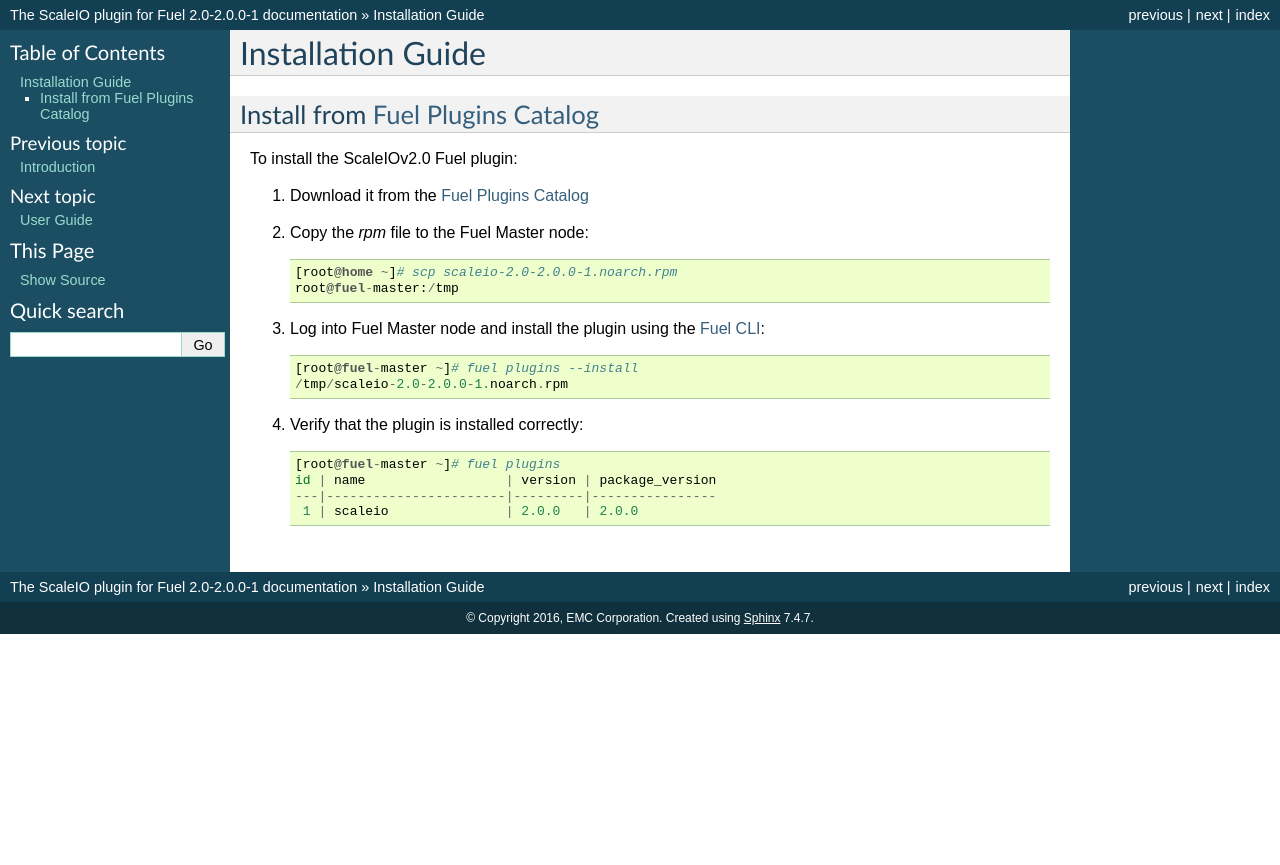
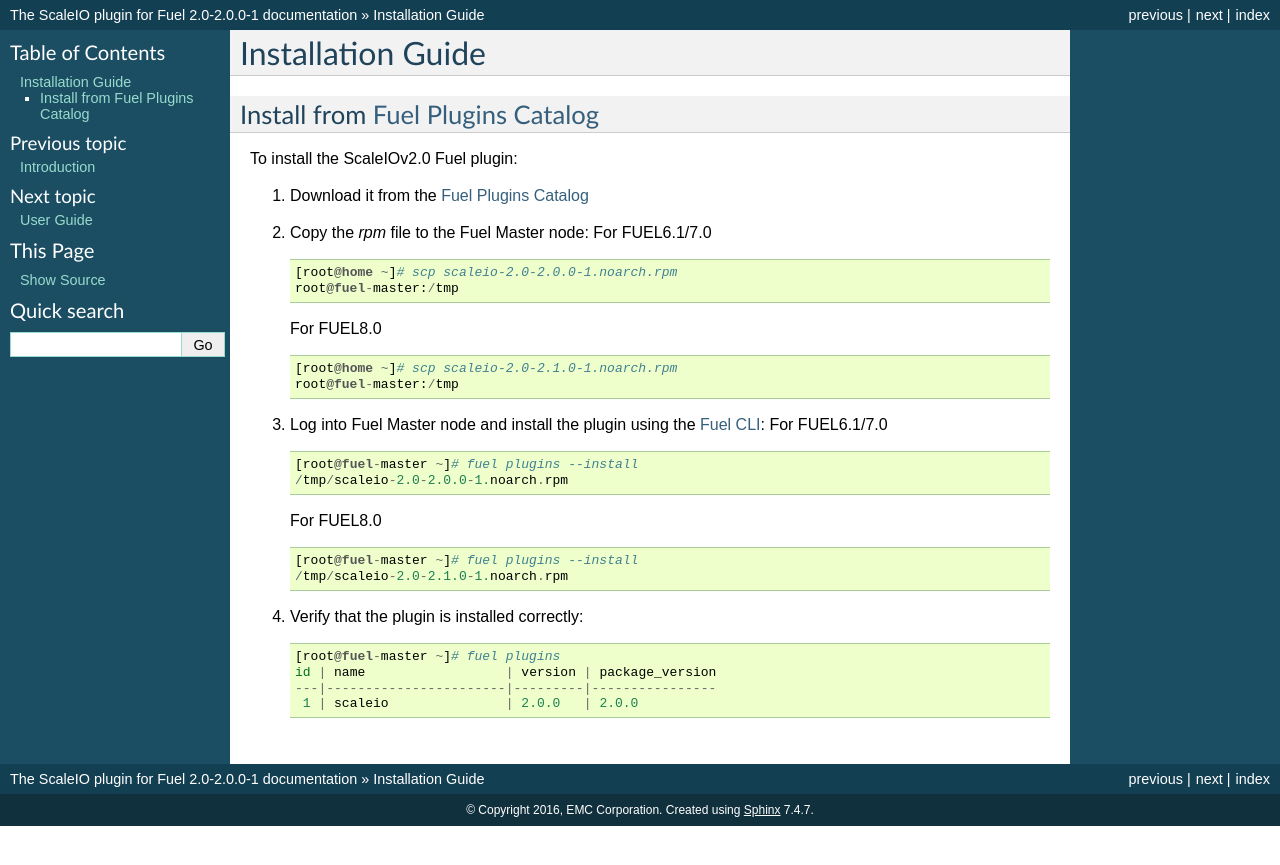
Before and after one commit to davestemerdink/fuel-plugin-scaleio, a Sphinx documentation site: the page built from doc/source/installation.rst, in a window 1280 px wide. Shown: the top 865 px of the page. Built offline with Sphinx 7.4.7, drawn with Linux system fonts in a browser that asks for light colours.

```diff
--- a/doc/source/index.rst
+++ b/doc/source/index.rst
@@ -1,5 +1,5 @@
 ===================================================
-Guide to the ScaleIOv2.0 Plugin for Fuel 6.1 and 7.0
+Guide to the ScaleIOv2.0 Plugin for Fuel6.1/7.0/8.0
 ===================================================
 
 Plugin Guide
--- a/doc/source/installation.rst
+++ b/doc/source/installation.rst
@@ -11,18 +11,29 @@ To install the ScaleIOv2.0 Fuel plugin:
 
 #. Download it from the `Fuel Plugins Catalog`_
 #. Copy the *rpm* file to the Fuel Master node:
+   For FUEL6.1/7.0
    ::
 
       [root@home ~]# scp scaleio-2.0-2.0.0-1.noarch.rpm
       root@fuel-master:/tmp
+   For FUEL8.0
+   ::
+
+      [root@home ~]# scp scaleio-2.0-2.1.0-1.noarch.rpm
+      root@fuel-master:/tmp
 
 #. Log into Fuel Master node and install the plugin using the
    `Fuel CLI <https://docs.mirantis.com/openstack/fuel/fuel-6.1/user-guide.html#using-fuel-cli>`_:
-
+   For FUEL6.1/7.0
    ::
 
       [root@fuel-master ~]# fuel plugins --install
       /tmp/scaleio-2.0-2.0.0-1.noarch.rpm
+   For FUEL8.0
+   ::
+
+      [root@fuel-master ~]# fuel plugins --install
+      /tmp/scaleio-2.0-2.1.0-1.noarch.rpm
 
 #. Verify that the plugin is installed correctly:
    ::
--- a/doc/source/introduction.rst
+++ b/doc/source/introduction.rst
@@ -46,13 +47,14 @@ Requirement               Version/Comment
 ========================= ===============
 Mirantis OpenStack        6.1
 Mirantis OpenStack        7.0
+Mirantis OpenStack        8.0
 ========================= ===============
 
 
 Limitations
 -----------
 
-1. Plugin is only compatible with Mirantis 6.1 and 7.0.
+1. Plugin is only compatible with Mirantis Fuel6.1/7.0/8.0.
 2. Plugin supports only Ubuntu environment.
 3. Only hyper converged environment is supported - there is no separate ScaleIO Storage nodes.
 4. Multi storage backend is not supported.
```
Also changed, not shown: other parts of doc/source/introduction.rst (+1 -0 lines), README.md (+66 -13 lines), doc/source/guide.rst (+9 -6 lines), 1 other file.
